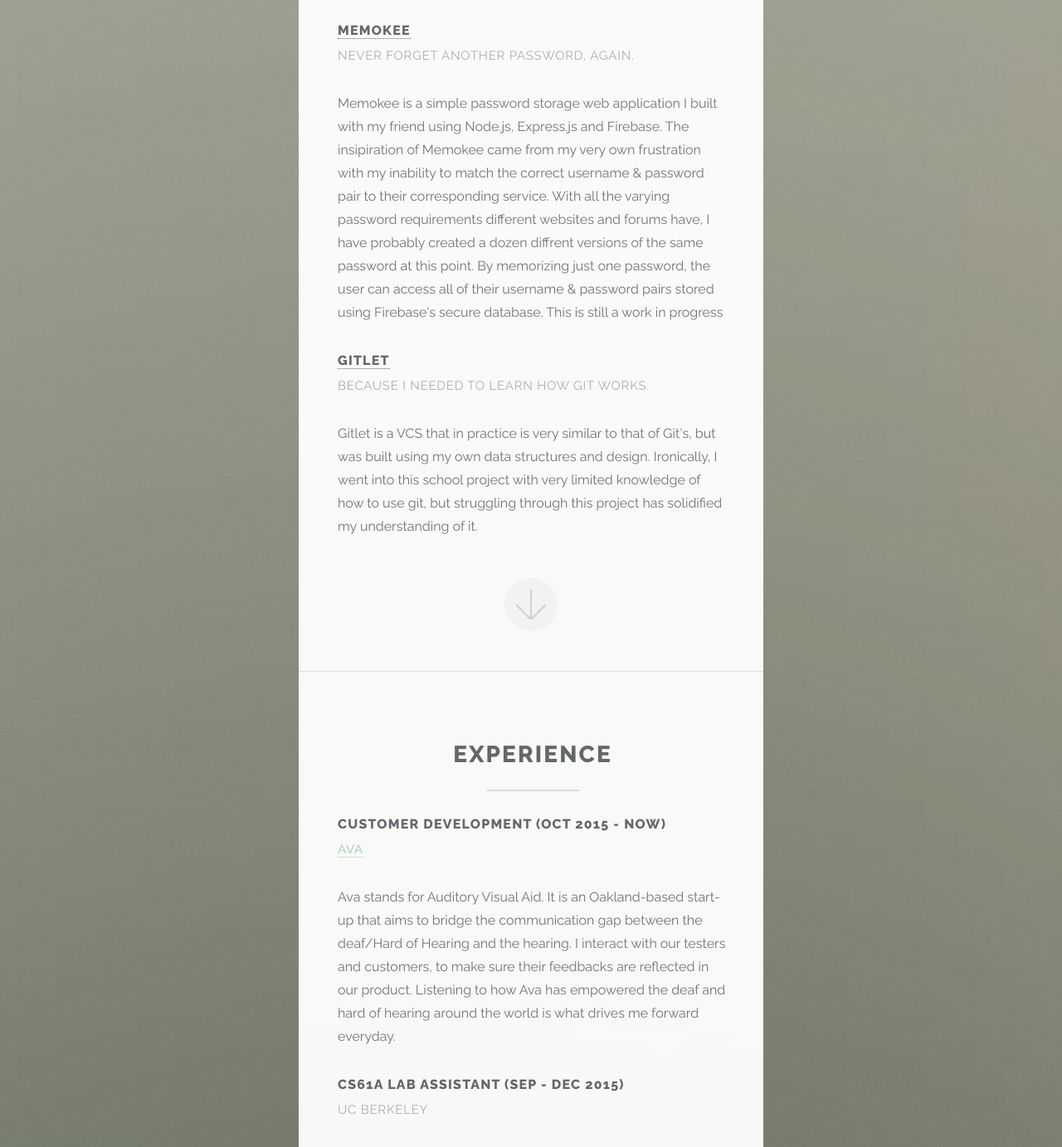
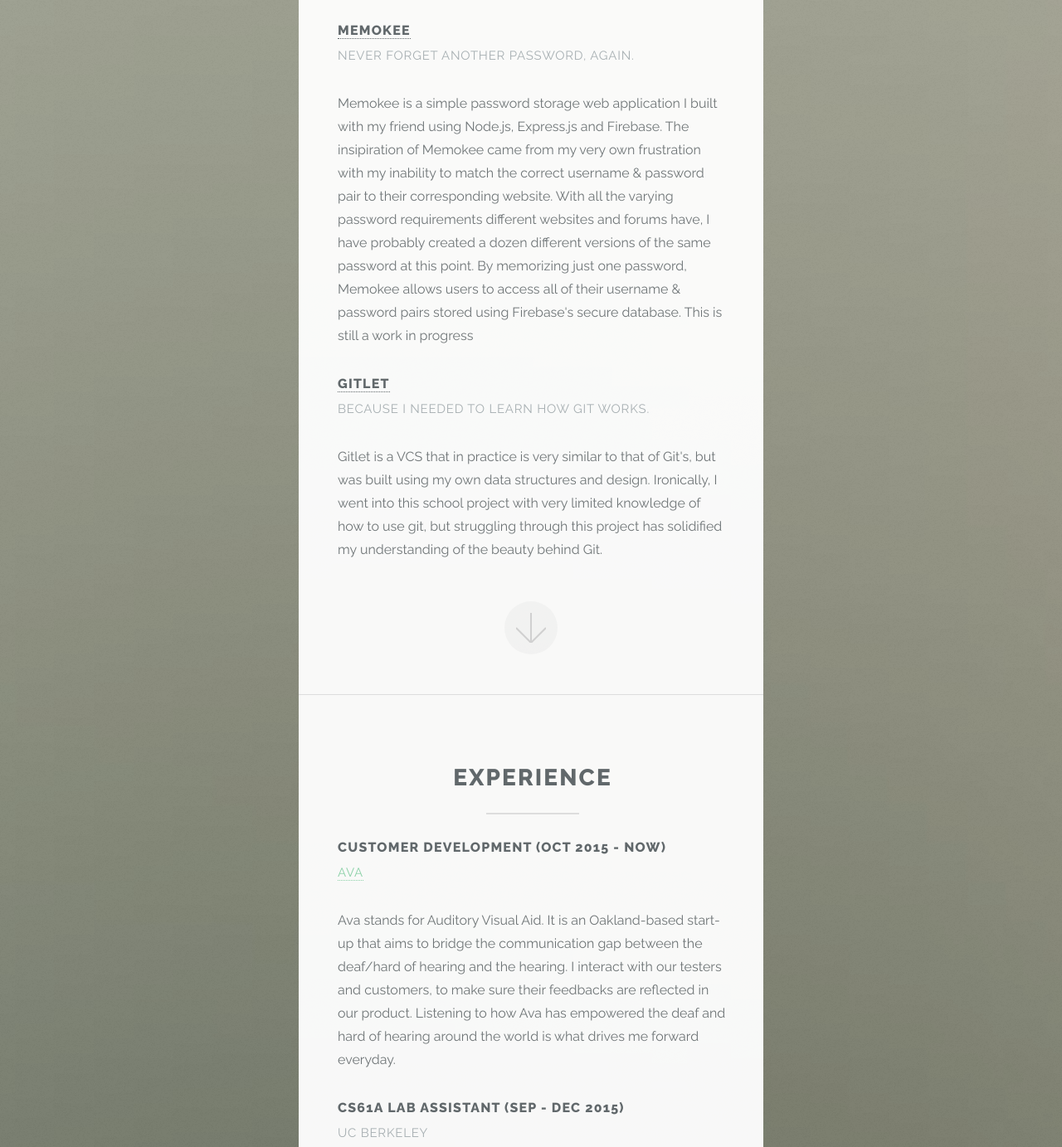
Before and after one commit to LennyDong/LennyDong.github.io, a plain HTML site: page index.html in a window 1280 px wide. Shown: the part 1748-3131 px from the top of the page at 83% size. Drawn offline with Linux system fonts and the light colour scheme.

Commit message:
Fixed typos

```diff
--- a/index.html
+++ b/index.html
@@ -56,12 +56,12 @@
 							<h3><a href= "https://github.com/LennyDong/Memokee">Memokee</a></h3>
 							<p>Never forget another password, again.</p>
 						</header>
-						<p> Memokee is a simple password storage web application I built with my friend using Node.js, Express.js and Firebase. The insipiration of Memokee came from my very own frustration with my inability to match the correct username & password pair to their corresponding service. With all the varying password requirements different websites and forums have, I have probably created a dozen diffrent versions of the same password at this point. By memorizing just one password, the user can  access all of their username & password pairs stored using Firebase's secure database. This is still a work in progress</p>
+						<p> Memokee is a simple password storage web application I built with my friend using Node.js, Express.js and Firebase. The insipiration of Memokee came from my very own frustration with my inability to match the correct username & password pair to their corresponding website. With all the varying password requirements different websites and forums have, I have probably created a dozen different versions of the same password at this point. By memorizing just one password, Memokee allows users to  access all of their username & password pairs stored using Firebase's secure database. This is still a work in progress</p>
 						<header>
 							<h3><a href ="https://github.com/LennyDong/Gitlet">Gitlet</a></h3>
 							<p>Because I needed to learn how Git works.</p>
 						</header>
-						<p> Gitlet is a VCS that in practice is very similar to that of Git's, but was built using my own data structures and design. Ironically, I went into this school project with very limited knowledge of how to use git, but struggling through this project has solidified my understanding of it.</p>
+						<p> Gitlet is a VCS that in practice is very similar to that of Git's, but was built using my own data structures and design. Ironically, I went into this school project with very limited knowledge of how to use git, but struggling through this project has solidified my understanding of the beauty behind Git.</p>
 
 					</div>
 					<a href="#three" class="goto-next scrolly">Next</a>
@@ -81,7 +81,7 @@
 							<h3>Customer Development (Oct 2015 - Now)</h3>
 							<p><a href = "https://www.ava.me">Ava</a></p>
 						</header>
-						<p> Ava stands for Auditory Visual Aid. It is an Oakland-based start-up that aims to bridge the communication gap between the deaf/Hard of Hearing and the hearing. I interact with our testers and customers, to make sure their feedbacks are reflected in our product. Listening to how Ava has empowered the deaf and hard of hearing around the world is what drives me forward everyday. </p>
+						<p> Ava stands for Auditory Visual Aid. It is an Oakland-based start-up that aims to bridge the communication gap between the deaf/hard of hearing and the hearing. I interact with our testers and customers, to make sure their feedbacks are reflected in our product. Listening to how Ava has empowered the deaf and hard of hearing around the world is what drives me forward everyday. </p>
 
 						<header>
 							<h3>CS61A Lab Assistant (Sep - Dec 2015)</h3>
@@ -99,7 +99,7 @@
 							<h3>Delegate of 7th Korea America Student Conference (Jul 2014)</h3>
 							<p>International Student Conference</p>
 						</header>
-						<p> I participated in 7th KASC as one of the youngest delegates in the conference. I was part of the Education Roundtable discussion group in which we developed strategies to combat the difficulties the Korean and the American education systems are facing, and our final forum presentation won Best Roundtable Presentation. At the end of the conference, the delegation elected me to become one of the ten student leaders for 8th KASC</p>
+						<p> I participated in 7th KASC as one of the youngest delegates in the conference. I was part of the Education Roundtable discussion group in which we developed strategies to address the problems that currently exist in the Korean and the American education systems, and our final forum presentation won Best Roundtable Presentation. At the end of the conference, the delegation elected me to become one of the ten student leaders for 8th KASC</p>
 
 					</div>
 					<a href="#four" class="goto-next scrolly">Next</a>
```
